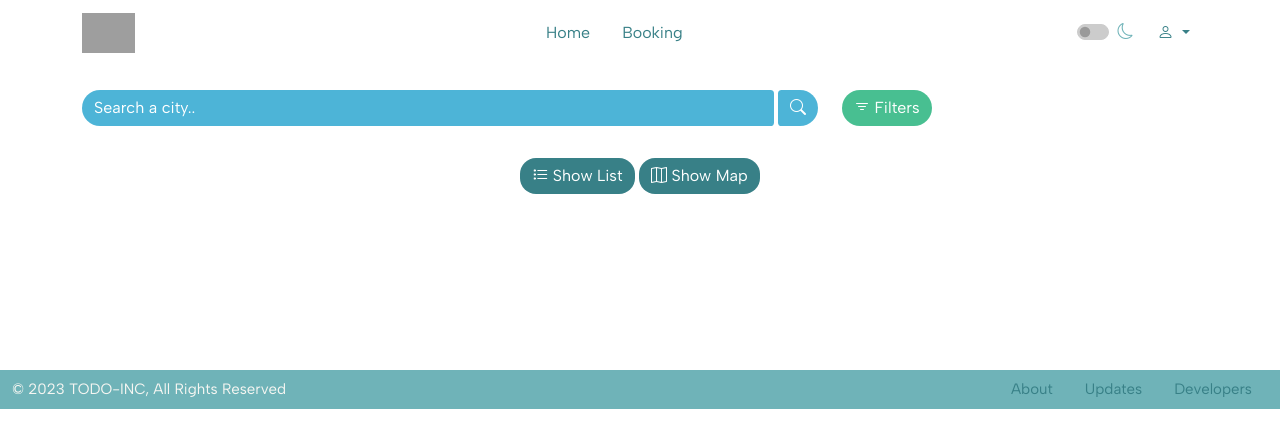
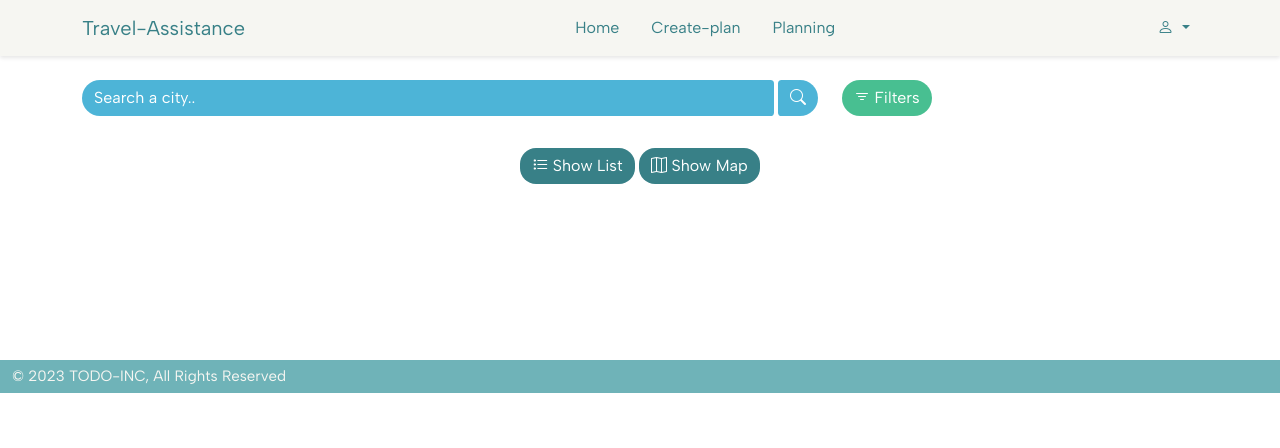
Before and after one commit to TODO-INC/travel, a PHP site: page / in a window 1280 px wide. Shown: the top 448 px of the page. Run offline with PHP 8.4, Linux system fonts and the light colour scheme; grey boxes are pictures that could not be loaded.

Commit message:
redefine 1

```diff
--- a/css/header.css
+++ b/css/header.css
@@ -1,54 +1,60 @@
 /* Light Mode Styles */
-.light .custom-common-container {
+ .custom-common-container {
     background-color: #F6F6F2;
     border-bottom: 1px solid #e0e0e0;
     border: none;
     box-shadow: 0 2px 4px rgba(0, 0, 0, 0.1);
 }
-
-.light .navbar-nav .nav-link {
+.navbar-brand{
+    color: #388087;
+}
+.navbar-brand:hover{
     color: #388087;
 }
 
-.light .navbar-nav .nav-link:hover {
+ .navbar-nav .nav-link {
+    color: #388087;
+}
+
+ .navbar-nav .nav-link:hover {
     color: #52ab98;
 }
 
-.light .dropdown-menu {
+ .dropdown-menu {
     position: relative;
     background-color: #fff;
     text-decoration: none;
 }
 
-.light .dropdown-menu a {
+ .dropdown-menu a {
     color: #388087;
     text-decoration: none;
 
 }
 
-.light .dropdown-menu a:hover {
+ .dropdown-menu a:hover {
     color: #52ab98;
     text-decoration: none;
 }
 
-.light .tog {
+ .tog {
     color: #52ab98;
 }
 
-.light #moon-icon {
+ #moon-icon {
     color: #6FB3B8;
 }
 
-.light #sun-icon {
+ #sun-icon {
     display: none;
 }
 
-.light .form-check-input[type="checkbox"]:checked {
+ .form-check-input[type="checkbox"]:checked {
     background-color: #48BF91;
     border-color: #48BF91;
 }
 
-.light .form-check-input[type="checkbox"]:not(:checked) {
+ .form-check-input[type="checkbox"]:not(:checked) {
     background-color: #ccc;
     border-color: #ccc;
 }
--- a/footer.php
+++ b/footer.php
@@ -3,7 +3,7 @@
         <div class="navbar-brand">
             <a class="nav-link light todo" style="font-size:15px">© 2023 TODO-INC, All Rights Reserved</a>
         </div>
-            <ul class="navbar-nav ">
+        <!-- <ul class="navbar-nav ">
             <li class="nav-item mx-2">
                 <a class="nav-link light" href="about.php">About</i></a>
             </li>
@@ -13,6 +13,6 @@
             <li class="nav-item mx-2">
                 <a class="nav-link light" href="developers.php">Developers</i></a>
             </li>
-            </ul>
+        </ul> -->
     </div>
 </footer>
--- a/header.php
+++ b/header.php
@@ -1,53 +1,48 @@
-<header class="navbar navbar-expand-md custom-common-container light">
-	<div class="container-md custom-common-header light">
-		<a class="navbar-brand light" href="#">
-			<img class="icon light" height="40px" src="../asset/pics/parko.png" alt="Parko Logo" />
-		</a>
+<header class="navbar navbar-expand-md custom-common-container ">
+    <div class="container-md custom-common-header ">
+        <a class="navbar-brand " href="index.php">Travel-Assistance</a>
 
-		<button class="navbar-toggler light" type="button" data-bs-toggle="collapse" data-bs-target="#navbarNav" aria-controls="navbarNav" aria-expanded="false" aria-label="Toggle navigation">
-			<span class="navbar-toggler-icon light"></span>
+        <button class="navbar-toggler " type="button" data-bs-toggle="collapse" data-bs-target="#navbarNav"
+            aria-controls="navbarNav" aria-expanded="false" aria-label="Toggle navigation">
+            <span class="navbar-toggler-icon "></span>
         </button>
 
-		<div class="collapse navbar-collapse light" id="navbarNav">
-		<ul class="navbar-nav mx-auto light">
-    <li class="nav-item light mx-2">
-        <a class="nav-link light" href="index.php">Home</a>
+        <div class="collapse navbar-collapse " id="navbarNav">
+            <ul class="navbar-nav mx-auto ">
+                <li class="nav-item  mx-2">
+                    <a class="nav-link " href="index.php">Home</a>
                 </li>
-    <li class="nav-item light mx-2">
-        <a class="nav-link light" href="booking.php">Booking</a>
+                <li class="nav-item  mx-2">
+                    <a class="nav-link " href="create.php">Create-plan</a>
+                </li>
+                <li class="nav-item  mx-2">
+                    <a class="nav-link " href="plan.php">Planning</a>
                 </li>
             </ul>
-			<ul class="navbar-nav ml-auto d-flex align-items-center light">
-				<li class="me-3 light">
-					<div class="form-check form-switch light">
-						<input class="form-check-input light" type="checkbox" id="dark-mode-switch" />
-						<label class="form-check-label light" for="dark-mode-switch">
-							<i class="bi bi-moon light" id="moon-icon"></i>
-							<i class="bi bi-brightness-high light" id="sun-icon" style="display: none;"></i>
-						</label>
-					</div>
-				</li>
-				<li class="nav-item dropdown light">
-					<a class="nav-link dropdown-toggle light" href="#" id="navbarDropdown" role="button" data-bs-toggle="dropdown" aria-expanded="false">
-						<span class="bi bi-person light"></span>
+            <ul class="navbar-nav ml-auto d-flex align-items-center ">
+                <li class="nav-item dropdown ">
+                    <a class=" nav-link dropdown-toggle " href="#" id="navbarDropdown" role="button"
+                        data-bs-toggle="dropdown" aria-expanded="false">
+                        <span class="bi bi-person "></span>
                     </a>
-					<ul class="dropdown-menu dropdown-menu-end light" aria-labelledby="navbarDropdown" data-bs-popper="static" style="text-align: center;">
+                    <ul class="dropdown-menu dropdown-menu-end " aria-labelledby="navbarDropdown"
+                        data-bs-popper="static" style="text-align: center;">
                         <li>
-							<a href="account.php" class="light"><i class="bi bi-person"></i> Account</a>
-						</li>
-						<li><hr class="dropdown-divider light" /></li>
-						<li>
-							<a href="notification.php" class="light><i class="bi bi-bell"></i> Notification</a>
+                            <a href="account.php" class=""><i class="bi bi-person"></i> Account</a>
                         </li>
                         <li>
-							<a href="help.php" class="light><i class="bi bi-headset"></i> Help Center</a>
+                            <hr class="dropdown-divider " />
                         </li>
                         <li>
-							<a href="about.php" class="light><i class="bi bi-info-circle"></i> About</a>
+                            <a href="notification.php"><i class=" bi bi-bell"></i> Notification</a>
                         </li>
-						<li><hr class="dropdown-divider light" /></li>
-						<li><a href="../../host/templates" class="tog">Switch - Host</a></li>
-						<li><a href="../../auth.php" class="tog">Logout</a></li>
+                        <li>
+                            <a href="help.php"><i class=" bi bi-headset"></i> Help Center</a>
+                        </li>
+                        <li>
+                            <hr class="dropdown-divider" />
+                        </li>
+                        <li><a href="auth.php" class="tog">Logout</a></li>
                     </ul>
                 </li>
             </ul>
--- a/index.php
+++ b/index.php
@@ -211,23 +211,6 @@ include "libs/load.php";
     <script src="https://cdn.jsdelivr.net/npm/@popperjs/core@2.9.1/dist/umd/popper.min.js"></script>
     <script src="https://stackpath.bootstrapcdn.com/bootstrap/4.5.2/js/bootstrap.min.js"></script>
     <script>
-    $(document).ready(function() {
-        $('#searchSpace').on('input', function() {
-            var userInput = $(this).val().toLowerCase();
-            var validValues = $('#datalistOptions option').map(function() {
-                return $(this).val().toLowerCase();
-            }).get();
-
-            if (!validValues.includes(userInput)) {
-                $(this).val(userInput);
-            }
-        });
-    });
-
-
-
-
-
     const darkModeSwitch = document.getElementById('dark-mode-switch');
     const body = document.body;
     const moonIcon = document.getElementById('moon-icon');
@@ -272,95 +255,5 @@ include "libs/load.php";
 
     // Listen for dark mode switch changes
     darkModeSwitch.addEventListener('change', toggleDarkMode);
-    $(document).ready(function() {
-        // Handle button clicks to show the corresponding content
-        $('.btn').on('click', function() {
-            var targetContent = $(this).data('target');
-            $('.content').hide();
-            $('#' + targetContent).show();
-            $('.btn').removeClass('active');
-            $(this).addClass('active');
-        });
-    });
-    const priceRangeInput = document.getElementById('priceRange');
-    const minPriceInput = document.getElementById('minPrice');
-    const maxPriceInput = document.getElementById('maxPrice');
-    priceRangeInput.addEventListener('input', () => {
-        const selectedPrice = priceRangeInput.value;
-        minPriceInput.value = selectedPrice;
-        maxPriceInput.value = selectedPrice === "1000000" ? "1000000+" : selectedPrice;
-    });
-    const button1 = document.getElementById('showList');
-    const button2 = document.getElementById('showMap');
-    const content1 = document.getElementById('content1');
-    const content2 = document.getElementById('content2');
-    button1.addEventListener('click', () => {
-        content1.style.display = 'block';
-        content2.style.display = 'none';
-        button1.classList.add('active');
-        button2.classList.remove('active');
-    });
-    button2.addEventListener('click', () => {
-        content1.style.display = 'none';
-        content2.style.display = 'block';
-        button1.classList.remove('active');
-        button2.classList.add('active');
-    });
-    var map = L.map('map').setView([9.939093, 78.121719], 10);
-    if ("geolocation" in navigator) {
-        navigator.geolocation.getCurrentPosition(function(position) {
-            var x = position.coords.latitude;
-            var y = position.coords.longitude;
-            map.setView([x, y], 10);
-            var userMarker = L.marker([x, y], {
-                draggable: true
-            }).addTo(map).bindPopup("Your Location");
-            var userCoordinates = {
-                lat: x,
-                lng: y
-            };
-            var flag = 0;
-            var geocoder = L.Control.geocoder({
-                defaultMarkGeocode: false
-            }).on('markgeocode', function(e) {
-                map.eachLayer(function(layer) {
-                    if (layer instanceof L.Marker) {
-                        map.removeLayer(layer);
-                    }
-                });
-                var marker = L.marker(e.geocode.center, {
-                    draggable: true
-                }).addTo(map);
-                marker.bindPopup(e.geocode.name).openPopup();
-                map.setView(e.geocode.center, 13);
-
-                function updateCoordinates() {
-                    var coordinatesContainer = document.getElementById('coordinates-container');
-                    coordinatesContainer.textContent = marker.getLatLng().lat + ', ' + marker
-                        .getLatLng().lng;
-                    if (flag == 0) {
-                        coordinatesContainer.textContent = userMarker.getLatLng().lat + ', ' +
-                            userMarker.getLatLng().lng;
-                    }
-                }
-                marker.on('move', function(e) {
-                    flag = 1;
-                    if (flag == 1) {
-                        updateCoordinates();
-                    }
-                });
-                updateCoordinates();
-            }).addTo(map);
-        }, function(error) {
-            console.error("Error getting user's location:", error.message);
-        });
-    } else {
-        console.error("Geolocation is not supported in this browser.");
-    }
-    var googleStreets = L.tileLayer('http://{s}.google.com/vt/lyrs=m&x={x}&y={y}&z={z}', {
-        maxZoom: 20,
-        subdomains: ['mt0', 'mt1', 'mt2', 'mt3']
-    });
-    googleStreets.addTo(map);
     </script>
 </body>
--- a/booking.php
+++ b/plan.php
@@ -27,7 +27,7 @@
     <!-- Custom CSS -->
     <link rel="stylesheet" href="css/header.css" />
     <link rel="stylesheet" href="css/footer.css" />
-    <link rel="stylesheet" href="css/booking.css" />
+    <link rel="stylesheet" href="css/plan.css" />
 </head>
 
 <body data-bs-scheme="light">
```
Also changed, not shown: create.php (added, +38 -0 lines), struct/curate-plan.html (added, +21 -0 lines), struct/index.html (added, +29 -0 lines), struct/location-input.html (added, +22 -0 lines), struct/plan-details.html (added, +20 -0 lines), struct/travel-plan.html (added, +26 -0 lines), css/create.css (added), css/plan.css (renamed from css/booking.css). Lines whose indentation alone changed are shown as unchanged.
